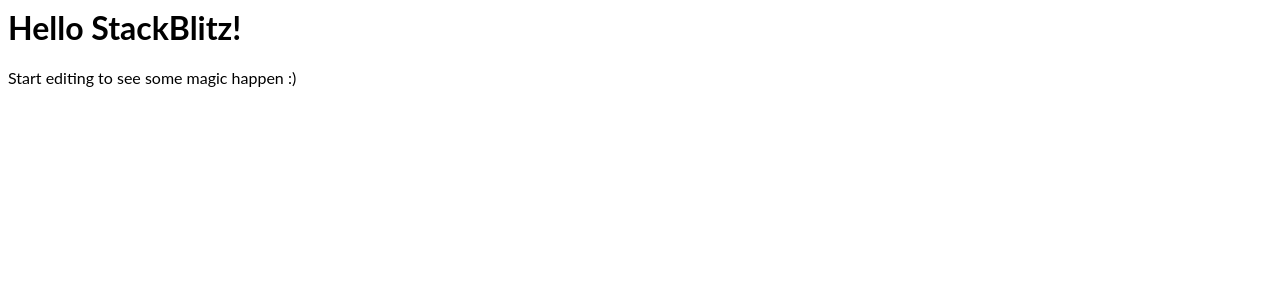
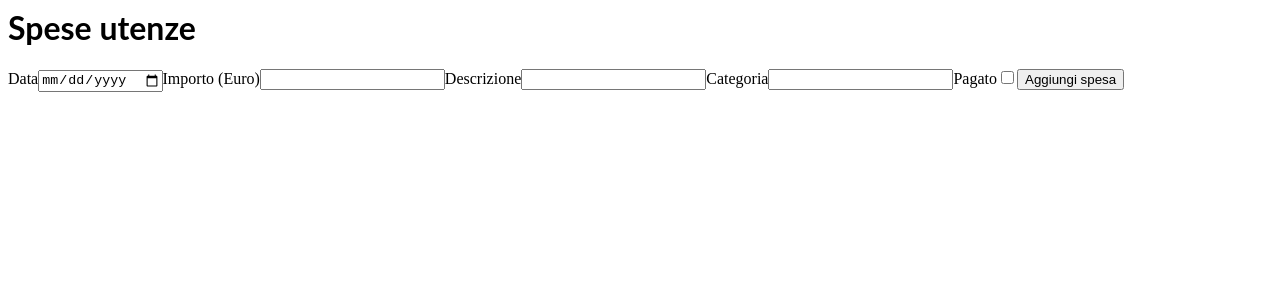
Before and after one commit to mkonemo/react-gestione-utenze-19bbby, a React (Create React App) app: page / in a window 1280 px wide. Shown: the top 300 px of the page. Built offline with nearby package versions, Linux system fonts and the light colour scheme.

Commit message:
1 file modified, 1 added

```diff
--- a/src/App.js
+++ b/src/App.js
@@ -1,11 +1,13 @@
 import React from "react";
 import "./style.css";
+
+import AddExpense from './components/Expenses/AddExpense'
 
 export default function App() {
   return (
     <div>
-      <h1>Hello StackBlitz!</h1>
-      <p>Start editing to see some magic happen :)</p>
+      <h1>Spese utenze</h1>
+      <AddExpense />
     </div>
   );
 }
--- /dev/null
+++ b/src/components/Expenses/AddExpense.js
@@ -0,0 +1,21 @@
+import React from 'react';
+
+const AddExpense = () => {
+  return (
+    <form>
+      <label htmlFor="date">Data</label>
+      <input id="date" type="date" />
+      <label htmlFor="amount">Importo (Euro)</label>
+      <input id="amount" type="number" />
+      <label htmlFor="description">Descrizione</label>
+      <input id="description" type="text" />
+      <label htmlFor="category">Categoria</label>
+      <input id="category" type="text" />
+      <label htmlFor="paid">Pagato</label>
+      <input id="paid" type="checkbox" />
+      <button type="submit">Aggiungi spesa</button>
+    </form>
+  );
+};
+
+export default AddExpense;
```
